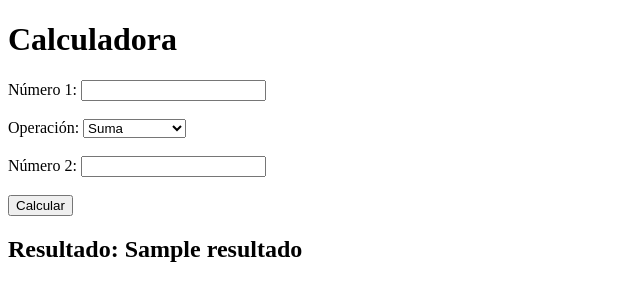
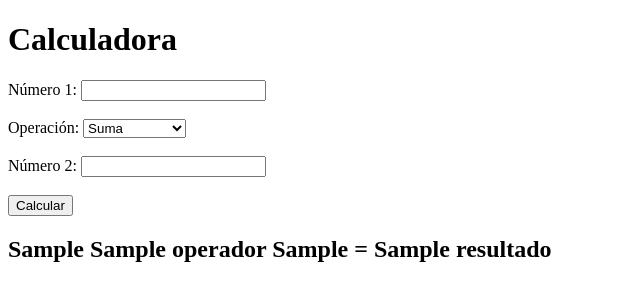
Before and after one commit to pavelsumano/super_polls, a Django app: template polls/templates/polls/calculadora.html in a window 1280 px wide. Shown: the top 301 px of the page, without its empty margins (0-640 px from the left). Run offline with Django 5.2, Linux system fonts and the light colour scheme; the template is opened without the code that fills it: most values are stand-ins (such as "Sample title", 1, 10 or a date in 2020).

Commit message:
change parameters

```diff
--- a/polls/templates/polls/calculadora.html
+++ b/polls/templates/polls/calculadora.html
@@ -27,7 +27,7 @@
         <input type="submit" value="Calcular">
     </form>
     {% if resultado %}
-    <h2>Resultado: {{ resultado }}</h2>
+    <h2>{{n1}} {{operador}} {{n2}} = {{ resultado }}</h2>
     {% endif %}
 </body>
 </html>
--- a/polls/views.py
+++ b/polls/views.py
@@ -27,19 +27,23 @@ def calculadora(request):
 
         if operacion == 'suma':
             resultado = num1 + num2
+            option=' + '
         elif operacion == 'resta':
             resultado = num1 - num2
+            option=' - '
         elif operacion == 'multiplicacion':
             resultado = num1 * num2
+            option = ' * '
         elif operacion == 'division':
             if num2 != 0:
                 resultado = num1 / num2
+                option =' / '
             else:
                 resultado = 'Error: División por cero'
         else:
             resultado = 'Operación no válida'
 
-        return render(request, 'polls/calculadora.html', {'resultado': resultado})
+        return render(request, 'polls/calculadora.html', {'resultado': resultado, 'n1': num1, 'n2':num2, 'operador': option})
 
     return render(request, 'polls/calculadora.html')
 
```
